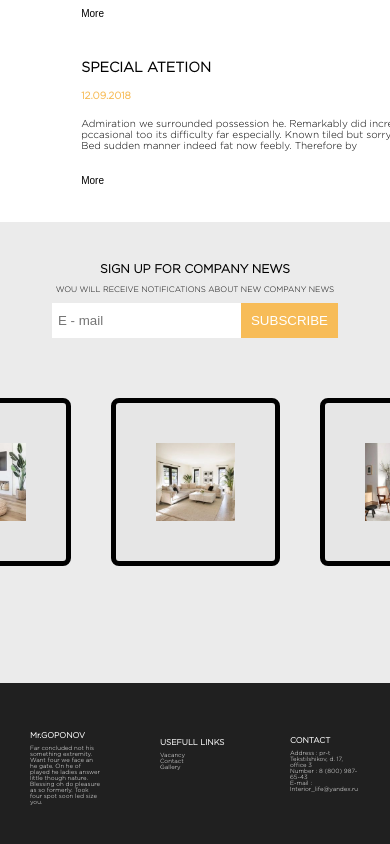
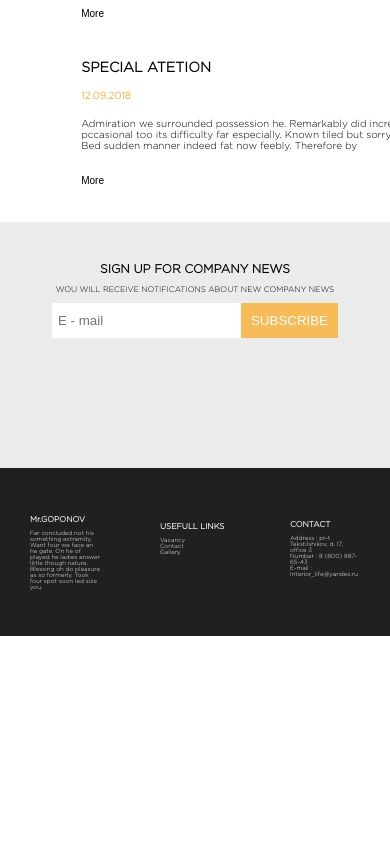
Before and after one commit to iniHery/website-furnitue, a Next.js app: page / in a window 390 px wide. Shown: the part 3046-3890 px from the top of the page. After the commit the page ends 3682 px from the top, so only its background shows below. Built offline with nearby package versions, Linux system fonts and the light colour scheme.

Commit message:
revisi#6

```diff
--- a/pages/index.js
+++ b/pages/index.js
@@ -136,13 +136,15 @@ export default function Home() {
             <button>SUBSCRIBE</button>
           </div>
         </div>
-        <div style={{ overflowX: "auto" }}>
-          <div className="mobile-footer content-footer">
-            <img src="/bg19.jpg" />
-            <img src="/bg20.jpg" />
-            <img src="/bg21.jpg" />
-            <img src="/bg23.jpg" />
-            <img src="/bg22.jpg" />
+        <div className="mobile-main">
+          <div className="content-footer">
+            <div className="monile-footer">
+              <img src="/bg19.jpg" />
+              <img src="/bg20.jpg" />
+              <img src="/bg21.jpg" />
+              <img src="/bg23.jpg" />
+              <img src="/bg22.jpg" />
+            </div>
           </div>
         </div>
 
--- a/styles/styles.css
+++ b/styles/styles.css
@@ -419,6 +419,11 @@ html {
 }
 
 .mobile-footer {
+  display: none;
+}
+
+.mobile-main {
+  overflow-x: scroll;
   display: none;
 }
 
@@ -1096,4 +1101,8 @@ html {
   .footer-buttom p {
     font-size: 6px;
   }
+
+  .mobile-main {
+    overflow-x: scroll;
+  }
 }
```
